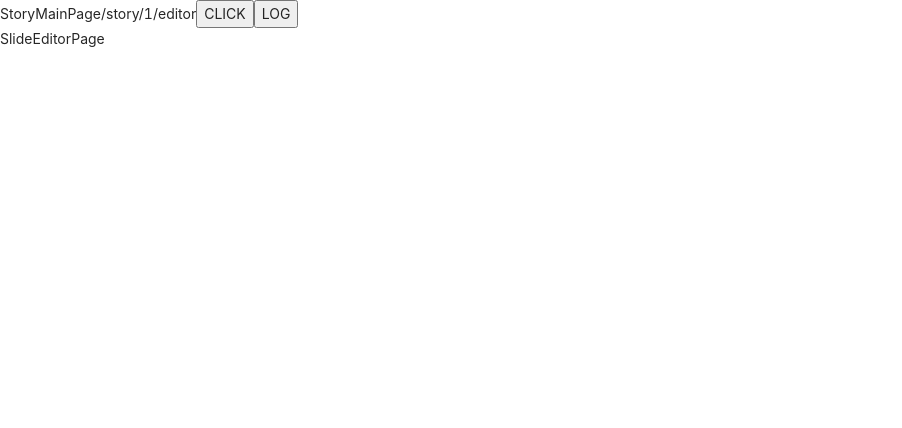
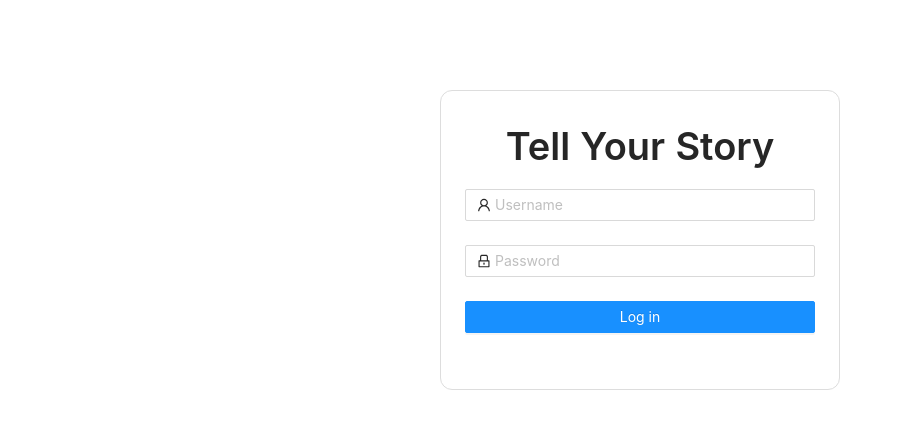
Before and after one commit to ItamarSoffer/facetory, a React (Create React App) app in the folder src/frontend/: page /story/1/editor in a window 1280 px wide. Shown: the top 428 px of the page, without its empty margins (0-902 px from the left). Built offline with nearby package versions, Linux system fonts and the light colour scheme.

Commit message:
added login with backend mock - jwt not working

```diff
--- a/src/frontend/package.json
+++ b/src/frontend/package.json
@@ -8,6 +8,7 @@
     "@testing-library/user-event": "^12.7.3",
     "antd": "^4.12.3",
     "axios": "^0.21.1",
+    "jwt-decode": "^3.1.2",
     "react": "^17.0.1",
     "react-dom": "^17.0.1",
     "react-redux": "^7.2.2",
--- /dev/null
+++ b/src/frontend/src/Actions/jwtActions.js
@@ -0,0 +1,21 @@
+import jwtDecode from 'jwt-decode';
+
+export const checkJwt = (jwtToken) => {
+    if (jwtToken === ''){
+        return false
+    }
+    const tokenExpiration = jwtDecode(jwtToken).exp;
+    const dateNow = new Date();
+    // console.log("LEFT", tokenExpiration - dateNow.getTime()/1000);
+    return (tokenExpiration > dateNow.getTime()/1000)
+};
+
+export const refreshByJwt = (jwtToken) => {
+    if (!checkJwt(jwtToken)){
+        window.location.reload();
+
+    }
+    else{
+    }
+
+};
--- /dev/null
+++ b/src/frontend/src/Actions/loginActions.js
@@ -0,0 +1,55 @@
+import {message} from "antd";
+//import {apiLogin} from "./apiActions";
+//import axios from 'axios';
+//import {backendAPI} from "../Structure/api";
+
+const TMP_TOKEN = "eyJhbGciOiJIUzI1NiIsInR5cCI6IkpXVCJ9.eyJzdWIiOiIxMjM0NTY3ODkwIiwibmFtZSI6IkpvaG4gRG9lIiwiaWF0IjoxNTE2MjM5MDIyfQ.SflKxwRJSMeKKF2QT4fwpMeJf36POk6yJV_adQssw5c"
+export const apiLogin = (username, password) => {
+    /*const userLoginApi = backendAPI.concat(`/login`);
+    return axios.post(userLoginApi,
+        {
+            "username": username,
+            "password": password
+        })
+    */
+   // until api is done do a mock
+   return new Promise(function(resolve, reject) {
+    // the function is executed automatically when the promise is constructed
+
+    // after 1 second signal that the job is done with the result "done"
+    setTimeout(() => resolve({status : 200, data : TMP_TOKEN}), 500);
+  });
+};
+
+export const loginAction = (username, password) => {
+
+    return async (dispatch) =>{
+        apiLogin(username, password)
+            .then((response) => {
+                // console.log("resp", response);
+                if (response.status === 201){
+                    message.warning(response.data)
+                }
+                else if (response.status === 200){
+                    message.success(`${username} logged in successfully`, 1.5);
+                    return dispatch({
+                        type: "LOGIN",
+                        payload: true,
+                        loggedUser: username,
+                        jwtToken: response.data
+                    })
+                }
+            })
+
+    }
+};
+
+
+export const logoutAction = () => {
+    return {
+        type: "LOGIN",
+        payload: false,
+        loggedUser: '',
+        jwtToken: ''
+    }
+};
--- a/src/frontend/src/App.js
+++ b/src/frontend/src/App.js
@@ -3,13 +3,21 @@ import React from 'react';
 import 'antd/dist/antd.css';
 import AppRouter from "./Router/AppRouter";
 import 'antd/dist/antd.css';
+import {checkJwt} from "./Actions/jwtActions";
+import { connect } from 'react-redux';
 
-function App() {
+
+function App(props) {
   return(
       <AppRouter
-          isLogged={true}
+          isLogged={checkJwt(props.jwtToken)}
       />
   )
 }
-
-export default App;
+const mapStateToProps = state => {
+  return {
+      jwtToken: state.usersReducer.jwtToken,
+      //darkMode: state.sitesReducer.darkMode
+  }
+};
+export default connect(mapStateToProps, null)(App);
--- /dev/null
+++ b/src/frontend/src/Components/LoginPage/LoginComponent.js
@@ -0,0 +1,71 @@
+import { Form, Input, Button, Card, Typography } from 'antd';
+import { UserOutlined, LockOutlined } from '@ant-design/icons';
+const { Title } = Typography;
+
+
+
+export const LoginForm = ({loginHandler}) => {
+
+    const onFinish = (values) => {
+
+      console.log('Received values of form: ', values);
+      return loginHandler(values.username, values.password)
+    };
+
+    return (
+      <div
+          style={{
+              display: 'flex',
+              alignItems: 'center',
+              justifyContent: 'center',
+              position: 'absolute', left: '50%', top: '30%',
+              transform: 'translate(-50%, -50%)'
+
+          }}>
+          <Card
+              style={{
+                  width: 400,
+                  display: 'flex',
+                  alignItems: 'center',
+                  justifyContent: 'center',
+                  borderRadius: '12px',
+                  borderColor: '#ddd',
+                  minHeight: 300
+
+              }}>
+              <Title level={1} style={{textAlign:"center"}}>Tell Your Story </Title>
+              <Form
+                  name="normal_login"
+                  className="login-form"
+                  initialValues={{remember: true}}
+                  onFinish={onFinish}
+
+              >
+                  <Form.Item
+                      name="username"
+                      rules={[{required: true, message: 'Please input your Username!'}]}
+                  >
+                      <Input prefix={<UserOutlined className="site-form-item-icon"/>} placeholder="Username"/>
+                  </Form.Item>
+                  <Form.Item
+                      name="password"
+                      rules={[{required: true, message: 'Please input your Password!'}]}
+                  >
+                      <Input
+                          prefix={<LockOutlined className="site-form-item-icon"/>}
+                          type="password"
+                          placeholder="Password"
+                      />
+                  </Form.Item>
+
+                  <Form.Item>
+                      <Button type="primary" htmlType="submit" className="login-form-button" style={{width: '350px'}}>
+                          Log in
+                      </Button>
+
+                  </Form.Item>
+              </Form>
+          </Card>
+      </div>
+  );
+  };
--- a/src/frontend/src/Pages/LoginPage.js
+++ b/src/frontend/src/Pages/LoginPage.js
@@ -1,80 +1,45 @@
 import React from 'react';
-import { Form, Input, Button, Card, Typography } from 'antd';
-import { UserOutlined, LockOutlined } from '@ant-design/icons';
-const { Title } = Typography;
+import {LoginForm} from "../Components/LoginPage/LoginComponent";
+import { connect } from 'react-redux';
+import {checkJwt} from "../Actions/jwtActions";
+import {loginAction} from '../Actions/loginActions';
 
-export default function LoginPage () {
+import {
+    withRouter
+} from "react-router-dom";
+
+export function LoginPage ({login, isLogged, history}) {
+
+    const loginHandler = ({email,password}) => {
+        login(email,password);
+        if(isLogged === true) {
+            history.push({pathname: `/`,})
+        }
+    };
     /*return (
         <div>
             LoginPage
         </div>
     )*/
-    return <NormalLoginForm />
+    return <LoginForm loginHandler={loginHandler} />
 
 }
 
-const NormalLoginForm = () => {
-  const onFinish = (values) => {
-    alert("hi")
-    console.log('Received values of form: ', values);
-  };
+// when IsLogged is changed, run checkJwt
+const mapStateToProps = state => {
+    return {
+        isLogged: checkJwt(state.usersReducer.jwtToken),
 
-  return (
-    <div
-        style={{
-            display: 'flex',
-            alignItems: 'center',
-            justifyContent: 'center',
-            position: 'absolute', left: '50%', top: '30%',
-            transform: 'translate(-50%, -50%)'
-
-        }}>
-        <Card
-            style={{
-                width: 400,
-                display: 'flex',
-                alignItems: 'center',
-                justifyContent: 'center',
-                borderRadius: '12px',
-                borderColor: '#ddd',
-                minHeight: 300
-
-            }}>
-            <Title level={1} style={{textAlign:"center"}}>Tell Your Story </Title>
-            <Form
-                name="normal_login"
-                className="login-form"
-                initialValues={{remember: true}}
-                onFinish={onFinish}
-
-            >
-                <Form.Item
-                    name="username"
-                    rules={[{required: true, message: 'Please input your Username!'}]}
-                >
-                    <Input prefix={<UserOutlined className="site-form-item-icon"/>} placeholder="Username"/>
-                </Form.Item>
-                <Form.Item
-                    name="password"
-                    rules={[{required: true, message: 'Please input your Password!'}]}
-                >
-                    <Input
-                        prefix={<LockOutlined className="site-form-item-icon"/>}
-                        type="password"
-                        placeholder="Password"
-                    />
-                </Form.Item>
-
-                <Form.Item>
-                    <Button type="primary" htmlType="submit" className="login-form-button" style={{width: '350px'}}>
-                        Log in
-                    </Button>
-
-                </Form.Item>
-            </Form>
-        </Card>
-    </div>
-);
+    }
 };
 
-//ReactDOM.render(<NormalLoginForm />, mountNode);
+const mapDispatchToProps = dispatch => {
+    return {
+        login: (email,password) => {
+            dispatch(loginAction(email,password));
+        }
+    }
+};
+
+
+export default connect(mapStateToProps, mapDispatchToProps)(withRouter(LoginPage));
```
